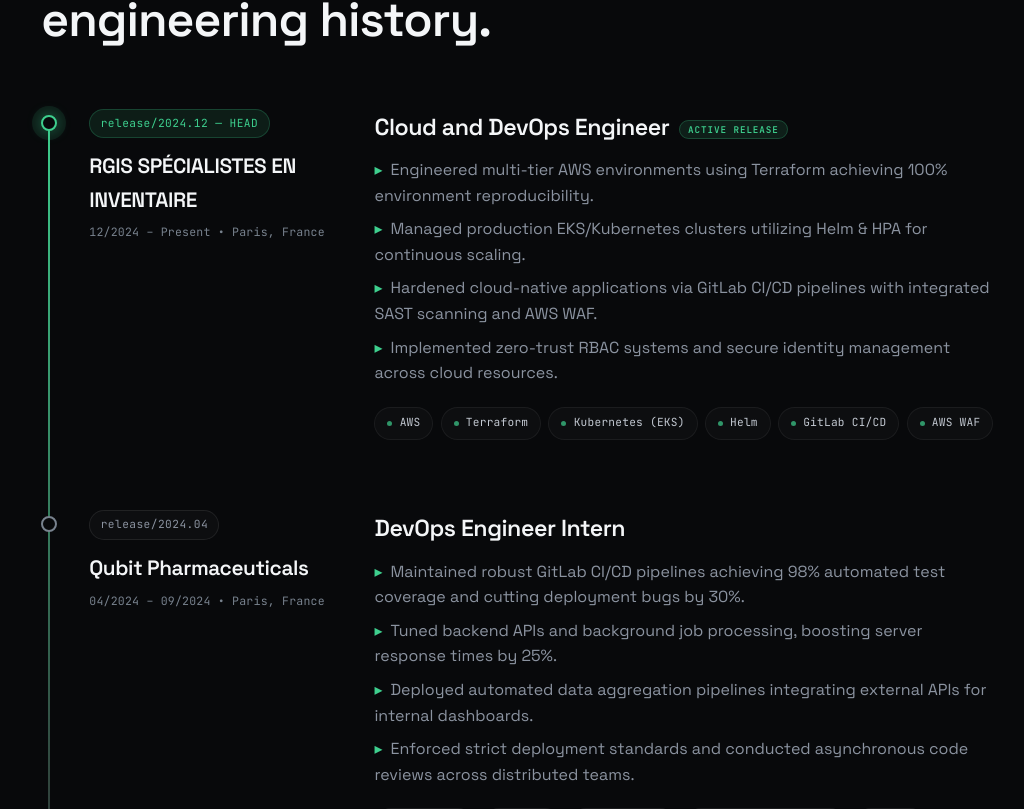
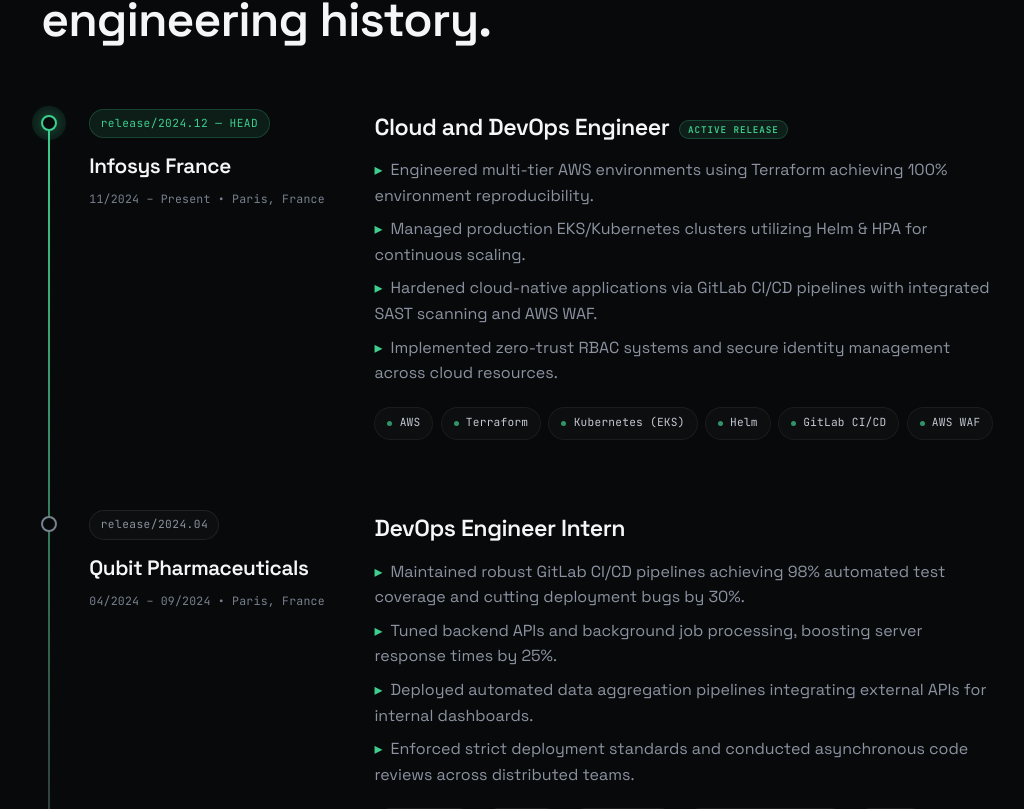
Before and after one commit to tarunsingh1271/My_Portfolio, a React (Vite) app: page / in a window 1280 px wide. Shown: the part 2447-3256 px from the top of the page, without its empty margins (20-1044 px from the left). Built offline with nearby package versions, Linux system fonts and the light colour scheme.

Commit message:
Updaetd portfolio data with new project and experience details.

```diff
--- a/src/data/portfolioData.js
+++ b/src/data/portfolioData.js
@@ -21,7 +21,7 @@
   resumePdf: "/Tarun_Singh_CV.pdf"
 };
 
-export const contactSubject = "we would like to get in touch";
+export const contactSubject = "We would like to get in touch";
 export const gmailComposeUrl = `https://mail.google.com/mail/?view=cm&fs=1&to=${encodeURIComponent(personalInfo.email)}&su=${encodeURIComponent(contactSubject)}`;
 
 // ── Dynamic Hero Phrases ─────────────────────
@@ -69,9 +69,9 @@
 export const experiences = [
   {
     tag: "release/2024.12 — HEAD",
-    company: "RGIS SPÉCIALISTES EN INVENTAIRE",
+    company: "Infosys France",
     role: "Cloud and DevOps Engineer",
-    period: "12/2024 – Present",
+    period: "11/2024 – Present",
     location: "Paris, France",
     isCurrent: true,
     highlights: [
@@ -189,13 +189,13 @@
 // ── Projects ──────────────────────────────────
 export const projects = [
   {
-    title: "Multi-Region AWS IaC Architecture",
+    title: "opentelemetry-observability-home-lab",
     tag: "cloud / iac-architecture",
     year: "2026",
     description:
-      "Engineered a high-availability, multi-region AWS environment incorporating VPC Peering, Route 53 Latency Routing, and RDS Aurora Global Database using modular Terraform IaC.",
+      "Welcome to my OpenTelemetry Observability Home Lab! This project provides a complete, locally deployable observability ecosystem built with Docker Compose. It demonstrates end-to-end telemetry pipelines—capturing distributed traces, metrics, and application performance data with zero cloud costs..",
     chips: ["AWS", "Terraform", "Route 53", "RDS Aurora", "IaC"],
-    links: { github: "https://github.com/tarunsingh1271", live: "#" }
+    links: { github: "https://github.com/tarunsingh1271/opentelemetry-observability-home-lab", live: "#" }
   },
   {
     title: "DevSecOps Automated Security & SAST Pipeline",
```
